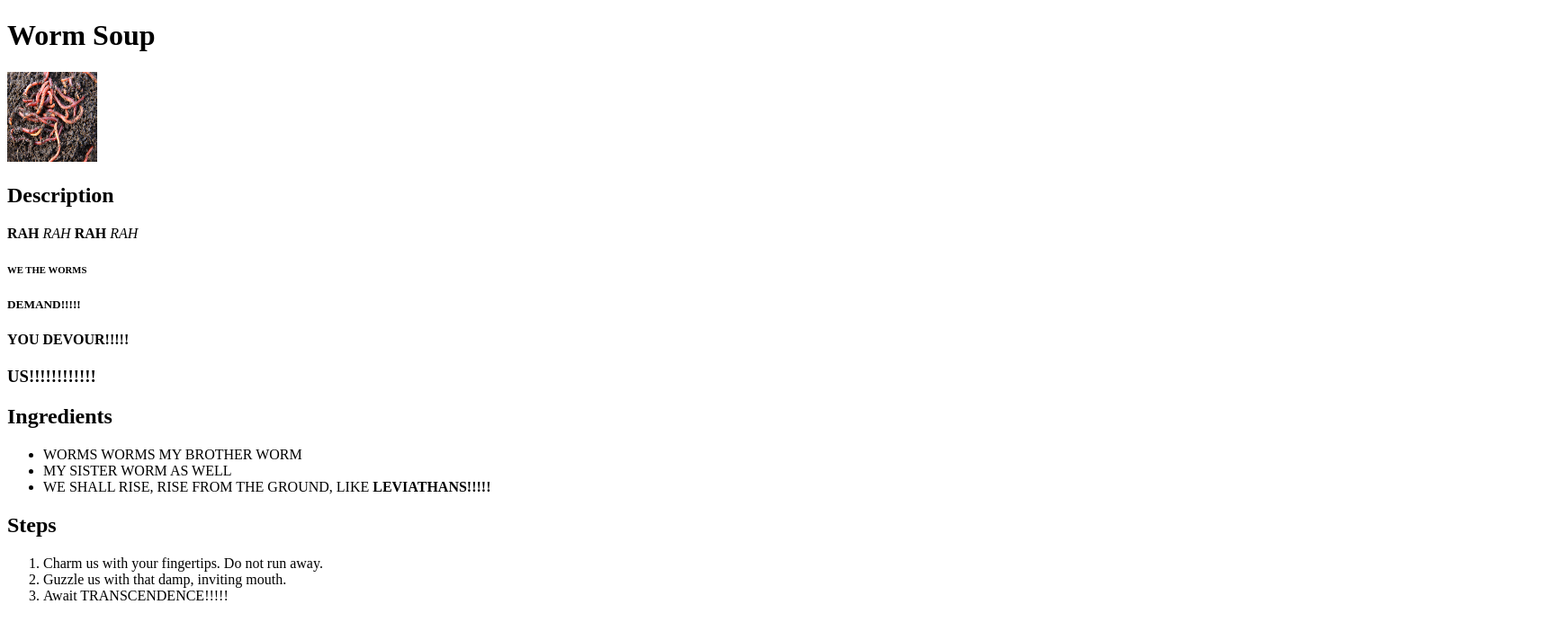
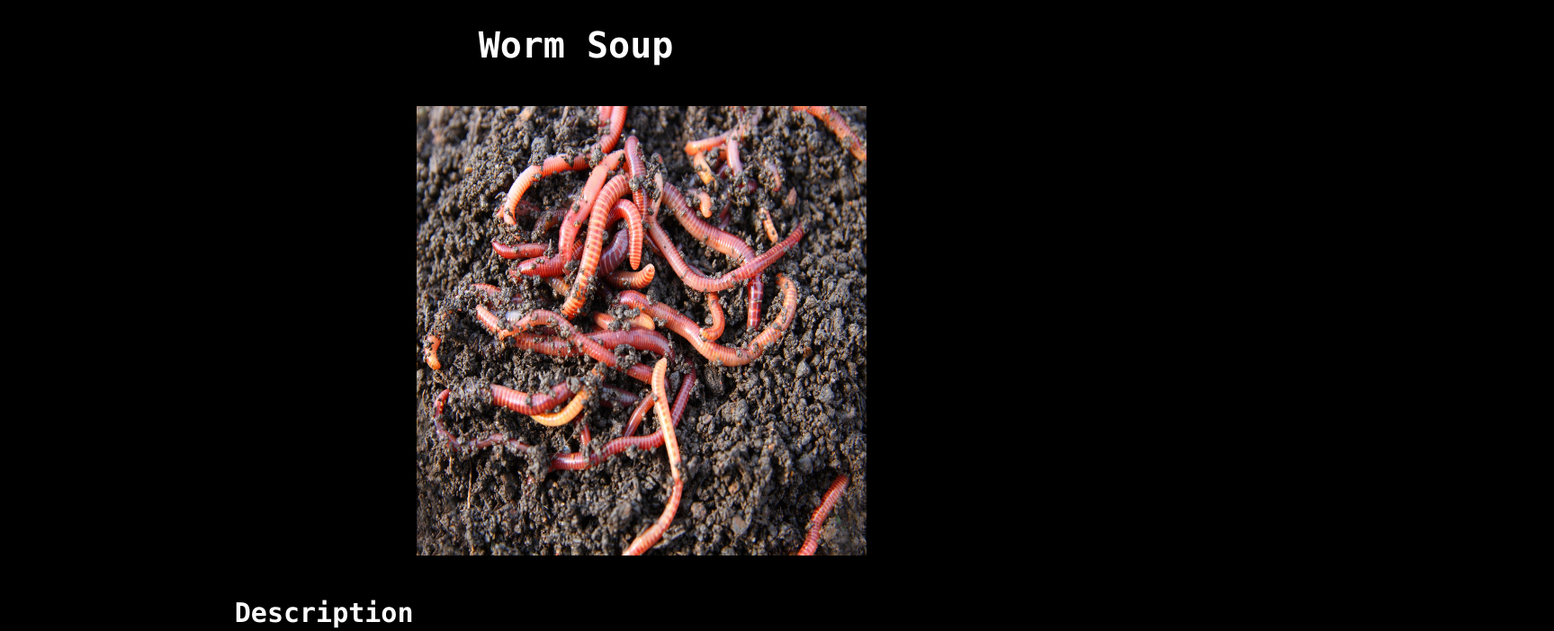
Before and after one commit to paglistarchy/odin-recipes, a plain HTML site: page recipes/worm-soup.html in a window 1280 px wide. Shown: the top 702 px of the page at 90% size, 1727 px wide, since content can reach past the window. Drawn offline with Linux system fonts and the light colour scheme.

Commit message:
added formatting

```diff
--- /dev/null
+++ b/format/recipe-format.css
@@ -0,0 +1,44 @@
+body {
+    color: white;
+    background-color: black;
+}
+
+h1, h2 {
+    font-family: "Lucida Console", "Copperplate", "Courier New";
+}
+
+h1 {
+    font-size: 40px;
+    text-align: center;
+}
+
+h2 {
+    font-size: 30px;
+    margin-left: 20%;
+}
+
+.pictures {
+    position: relative;
+    left: 36%;
+    top: 50%;
+}
+
+p, ol, ul {
+    margin-left: 20%;
+    margin-right: 20%;
+    font-size: 20px;
+    font-family: "Lucida Console", "Copperplate", "Courier New";
+    line-height: 40px;
+}
+
+.drama {
+    font-family: "Lucida Console", "Copperplate", "Courier New";
+    margin-left: 20%;
+    margin-right: 20%;
+    font-size: 100px;
+}
+
+.index p {
+    text-align: center;
+    margin: 0%;
+}
--- a/recipes/worm-soup.html
+++ b/recipes/worm-soup.html
@@ -2,31 +2,40 @@
 <html lang="en">
     <head>
         <meta charset="UTF-8">
+        <link rel="stylesheet" href="../format/recipe-format.css">
         <title>Worm Soup</title>
     </head>
     <body>
         <h1>Worm Soup</h1>
-        <img src="../images/wormsoup.jpeg" alt="Picture of Worms MY SIBLINGS!!!!" height="100" width="100">
+        <br>
+        <div class="pictures"><img src="../images/wormsoup.jpeg" alt="Picture of Worms MY SIBLINGS!!!!" height="500" width="500"></div>
+        <br>
         <h2>Description</h2>
+        <br>
+        <br>
         <p>
+            <div class="drama">
             <strong>RAH</strong> <em>RAH</em> <b>RAH</b> <i>RAH</i> </p>
             <h6>WE THE WORMS</h6>
             <h5>DEMAND!!!!!</h5>
             <h4>YOU DEVOUR!!!!!</h4>
             <h3>US!!!!!!!!!!!!</h3>
+            </div>
+        <br>
         <h2>Ingredients</h2>
         <ul>
             <li>WORMS WORMS MY BROTHER WORM</li>
-
             <li>MY SISTER WORM AS WELL</li>
-
             <li>WE SHALL RISE, RISE FROM THE GROUND, LIKE <b>LEVIATHANS!!!!!</b></li>
         </ul>
+        <br>
         <h2>Steps</h2>
         <ol>
             <li>Charm us with your fingertips. Do not run away.</li>
             <li>Guzzle us with that damp, inviting mouth.</li>
             <li>Await TRANSCENDENCE!!!!!</li>
+            <br>
+            <br>
         </ol>
     </body>
 </html>
```
Also changed, not shown: index.html (+11 -5 lines), recipes/grass-hedge.html (+7 -3 lines), recipes/pasta-e-fagioli.html (+5 -1 lines).
